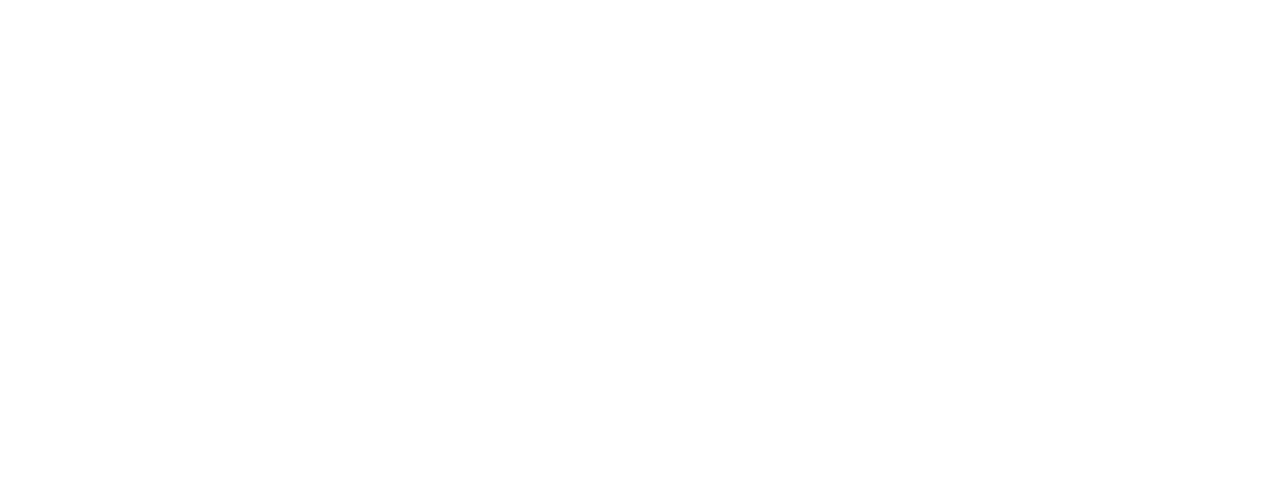
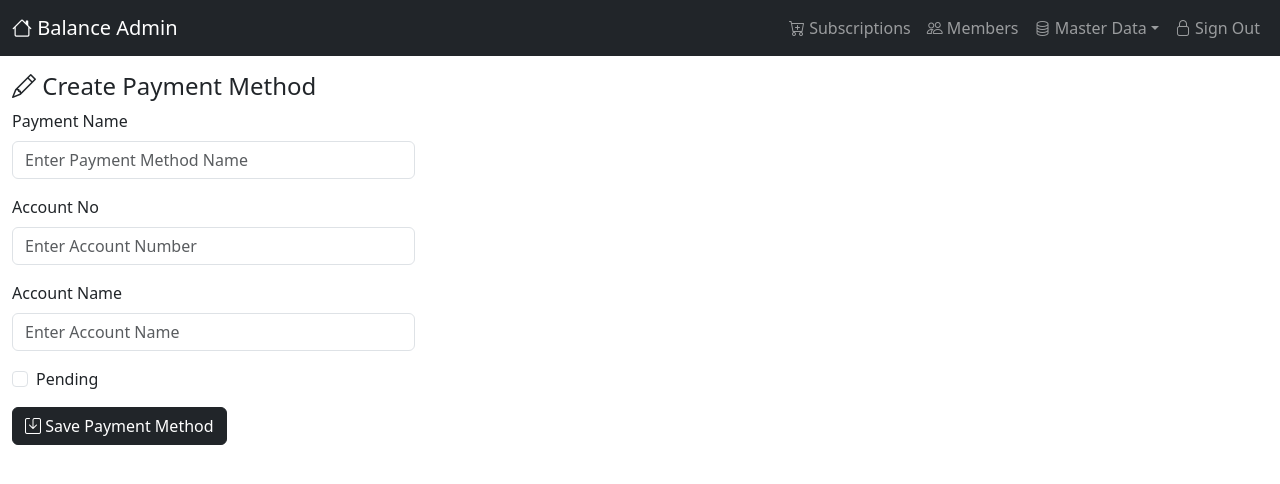
Before and after one commit to minlwin/onestop-12, a React (Vite) app in the folder balance-web/: page /admin/master/payment/edit in a window 1280 px wide. Before the commit this address had no page. Shown: the top 484 px of the page. Built offline with nearby package versions, Linux system fonts and the light colour scheme.

Commit message:
Update Payment Method Management

```diff
--- a/balance-web/src/main.tsx
+++ b/balance-web/src/main.tsx
@@ -14,8 +14,12 @@ import LedgerManagement from './pages/members/ledger-management.tsx'
 import LedgerEntryManagement from './pages/members/ledger-entry-management.tsx'
 import BalanceManagement from './pages/members/balance-management.tsx'
 import Subscriptions from './pages/management/subscriptions.tsx'
-import SubscriptionPlanManagement from './pages/management/master/plans.tsx'
-import PaymentMethods from './pages/management/master/payments.tsx'
+import SubscriptionPlanManagement from './pages/management/master/plans/plans.tsx'
+import PaymentMethods from './pages/management/master/payments/payments.tsx'
+import EditSubscriptionPlan from './pages/management/master/plans/plan-edit.tsx'
+import SubscriptionPlanDetails from './pages/management/master/plans/plan-details.tsx'
+import EditPaymentMethod from './pages/management/master/payments/payment-edit.tsx'
+import PaymentMethodDetails from './pages/management/master/payments/payment-details.tsx'
 
 createRoot(document.getElementById('root')!).render(
   <StrictMode>
@@ -32,7 +36,11 @@ createRoot(document.getElementById('root')!).render(
           <Route path='members' element={<MemberManagement />} />
           <Route path='subscriptions' element={<Subscriptions />} />
           <Route path='master/plan' element={<SubscriptionPlanManagement />} />
+          <Route path='master/plan/edit' element={<EditSubscriptionPlan />} />
+          <Route path='master/plan/:planId' element={<SubscriptionPlanDetails />} />
           <Route path='master/payment' element={<PaymentMethods />} />
+          <Route path='master/payment/edit' element={<EditPaymentMethod />} />
+          <Route path='master/payment/:paymentId' element={<PaymentMethodDetails />} />
         </Route>
 
         <Route path='/member' element={<MembersLayout />}>
--- a/balance-web/src/model/client/_instance.ts
+++ b/balance-web/src/model/client/_instance.ts
@@ -11,21 +11,19 @@ export function anonymousClient() {
 
 export function securedClient() {
 
-    const {auth} = authStore.getState()
-
     const instance = axios.create({
         baseURL: 'http://localhost:8080',
         timeout: 100000
     })
 
-    instance.interceptors.request.use(
-        config => {
-            if(auth) {
+    instance.interceptors.request.use(config => {
+        const {auth} = authStore.getState()
+
+        if(auth) {
                 config?.headers.set('Authorization', `Bearer ${auth.accessToken}`)
             }
             return config
-        },
-        error => {
+        }, error => {
             console.log(error)
             return Promise.reject(error)
         }
@@ -47,7 +45,6 @@ export function securedClient() {
                 setAuth(refreshResult)
 
                 // Retry last request
-                instance.defaults.headers.common['Authorization'] = `Bearer ${refreshResult.refreshToken}`
                 instance(originalRequest)
             } catch(e) {
                 console.log(e)
@@ -55,10 +52,6 @@ export function securedClient() {
             }
         }
 
-        if(error.status == 401) {
-            window.location.href = "/"
-        }
-
         return Promise.reject(error)
     })
 
--- a/balance-web/src/model/client/management-client.ts
+++ b/balance-web/src/model/client/management-client.ts
@@ -3,8 +3,7 @@ import { securedClient } from "./_instance";
 
 export async function searchPaymentMethod(form: PaymentMethodSearch)
     :Promise<PaymentMethodListItem[]> {
-    const client = securedClient()
-    const {data} = await client.get('/management/payment', {params : form})
+    const {data} = await securedClient().get('/management/payment', {params : form})
     return data
 }
 
--- /dev/null
+++ b/balance-web/src/pages/management/master/payments/payment-details.tsx
@@ -0,0 +1,54 @@
+import { Link, useParams } from "react-router";
+import Page from "../../../../ui/page";
+import { useEffect, useState } from "react";
+import { findPaymentMethod } from "../../../../model/client/management-client";
+import type { PaymentMethodDetails } from "../../../../model/dto";
+import FormGroup from "../../../../ui/form-group";
+
+export default function PaymentMethodDetails() {
+
+    const params = useParams()
+    const paymentId = params['paymentId']
+    const [details, setDetails] = useState<PaymentMethodDetails>()
+
+    useEffect(() => {
+        async function load() {
+            const response = await findPaymentMethod(paymentId)
+            setDetails(response)
+        }
+
+        if(paymentId) {
+            load()
+        }
+    }, [paymentId])
+
+    return (
+        <Page title="Payment Method" icon={
+            <i className="bi-credit-card"></i>
+        }>
+            <div className="row">
+                <div className="col-4">
+                    <FormGroup label="Payment Method Name" className="mb-3">
+                        <span className="form-control">{details?.name}</span>
+                    </FormGroup>
+                    <FormGroup label="Account No" className="mb-3">
+                        <span className="form-control">{details?.accountNo}</span>
+                    </FormGroup>
+                    <FormGroup label="Account Name" className="mb-3">
+                        <span className="form-control">{details?.accountName}</span>
+                    </FormGroup>
+                    <FormGroup label="Status" className="mb-3">
+                        <span className="form-control">{details?.active ? "Active" : "Pending"}</span>
+                    </FormGroup>
+
+                    <div>
+                        <Link to={`/admin/master/payment/edit?paymentId=${details?.id}`} className="btn btn-dark">
+                            <i className="bi-pencil"></i> Edit Payment Method
+                        </Link>
+                    </div>
+                </div>
+            </div>
+
+        </Page>
+    )
+}
--- /dev/null
+++ b/balance-web/src/pages/management/master/payments/payment-edit.tsx
@@ -0,0 +1,83 @@
+import { useNavigate, useSearchParams } from "react-router";
+import Page from "../../../../ui/page";
+import FormGroup from "../../../../ui/form-group";
+import type { PaymentMethodForm } from "../../../../model/dto";
+import { createPaymentMethod, findPaymentMethod, updatePaymentMethod } from "../../../../model/client/management-client";
+import { useForm } from "react-hook-form";
+import FormError from "../../../../ui/form-error";
+import { useEffect } from "react";
+
+export default function EditPaymentMethod() {
+
+    const [params] = useSearchParams()
+    const paymentId = params.get("paymentId")
+    const navigate = useNavigate()
+
+    const {handleSubmit, register, watch, reset, formState : {errors}} = useForm<PaymentMethodForm>()
+
+    useEffect(() => {
+
+        async function load(id: unknown) {
+            const response = await findPaymentMethod(id)
+            reset({
+                name: response.name,
+                accountNo: response.accountNo,
+                accountName: response.accountName,
+                active: response.active
+            })
+        }
+
+        if(paymentId) {
+            load(paymentId)
+        }
+
+    }, [paymentId, reset])
+
+    async function save(form:PaymentMethodForm) {
+        const response = paymentId ? await updatePaymentMethod(paymentId, form) : await createPaymentMethod(form)
+        navigate(`/admin/master/payment/${response.id}`)
+    }
+
+    return (
+        <Page icon={<i className="bi-pencil"></i>} title={`${paymentId ? 'Edit' : 'Create'} Payment Method`}>
+
+            <div className="row">
+                <div className="col-4">
+                    <form onSubmit={handleSubmit(save)}>
+                        <FormGroup label="Payment Name" className="mb-3">
+                            <input type="text" placeholder="Enter Payment Method Name" className="form-control" {
+                                ...register('name', {required : true})
+                            } />
+                            {errors.name && <FormError message="Please enter Payment Method Name." />}
+                        </FormGroup>
+
+                        <FormGroup label="Account No" className="mb-3">
+                            <input type="text" placeholder="Enter Account Number" className="form-control" {
+                                ...register('accountNo', {required : true})
+                            } />
+                            {errors.accountNo && <FormError message="Please enter account no." />}
+                        </FormGroup>
+
+                        <FormGroup label="Account Name" className="mb-3">
+                            <input type="text" placeholder="Enter Account Name" className="form-control" {
+                                ...register('accountName', {required : true})
+                            } />
+                            {errors.accountName && <FormError message="Please enter account name." />}
+                        </FormGroup>
+
+                        <div className="form-check mb-3">
+                            <input id="active" type="checkbox" className="form-check-input" {...register('active')} />
+                            <label htmlFor="active" className="form-check-label">{watch('active') ? "Active" : "Pending"}</label>
+                        </div>
+
+                        <div>
+                            <button type="submit" className="btn btn-dark">
+                                <i className="bi-save"></i> Save Payment Method
+                            </button>
+                        </div>
+                    </form>
+                </div>
+            </div>
+        </Page>
+    )
+}
--- a/balance-web/src/pages/management/master/payments.tsx
+++ b/balance-web/src/pages/management/master/payments/payments.tsx
@@ -1,9 +1,10 @@
 import { useForm } from "react-hook-form";
-import type { PaymentMethodListItem, PaymentMethodSearch } from "../../../model/dto";
-import Page from "../../../ui/page";
+import type { PaymentMethodListItem, PaymentMethodSearch } from "../../../../model/dto";
+import Page from "../../../../ui/page";
 import { useState } from "react";
-import { searchPaymentMethod } from "../../../model/client/management-client";
-import FormGroup from "../../../ui/form-group";
+import { searchPaymentMethod } from "../../../../model/client/management-client";
+import FormGroup from "../../../../ui/form-group";
+import { Link } from "react-router";
 
 export default function PaymentMethods() {
 
@@ -34,9 +35,13 @@ export default function PaymentMethods() {
                 </FormGroup>
 
                 <div className="col btn-wrapper">
-                    <button type="submit" className="btn btn-outline-dark">
+                    <button type="submit" className="btn btn-dark">
                         <i className="bi-search"></i> Search
                     </button>
+
+                    <Link to="edit" className="btn btn-outline-dark ms-2">
+                        <i className="bi-plus"></i> Add Payment Method
+                    </Link>
                 </div>
             </form>
 
@@ -49,6 +54,7 @@ export default function PaymentMethods() {
                         <th>Account Name</th>
                         <th>State</th>
                         <th>Payments</th>
+                        <th></th>
                     </tr>
                 </thead>
                 <tbody>
@@ -59,9 +65,14 @@ export default function PaymentMethods() {
                             <td>{item.accountNo}</td>
                             <td>{item.accountName}</td>
                             <td>
-                                <i className={item.active ? 'bi-check' : 'bi-x'}></i>
+                                {item.active ? "Active" : "Pending"}
                             </td>
                             <td>{item.payments}</td>
+                            <td className="text-center">
+                                <Link to={`/admin/master/payment/${item.id}`} className="icon-link">
+                                    <i className="bi-arrow-right"></i>
+                                </Link>
+                            </td>
                         </tr>
                     )}
                 </tbody>
--- /dev/null
+++ b/balance-web/src/pages/management/master/plans/plan-details.tsx
@@ -0,0 +1,7 @@
+import Page from "../../../../ui/page";
+
+export default function SubscriptionPlanDetails() {
+    return (
+        <Page title="Subscription Plan"></Page>
+    )
+}
--- /dev/null
+++ b/balance-web/src/pages/management/master/plans/plan-edit.tsx
@@ -0,0 +1,7 @@
+import Page from "../../../../ui/page";
+
+export default function EditSubscriptionPlan() {
+    return (
+        <Page title="Edit Subscription Plan"></Page>
+    )
+}
--- a/balance-web/src/pages/management/master/plans.tsx
+++ b/balance-web/src/pages/management/master/plans/plans.tsx
@@ -1,4 +1,4 @@
-import Page from "../../../ui/page";
+import Page from "../../../../ui/page";
 
 export default function SubscriptionPlanManagement() {
     return (
--- /dev/null
+++ b/balance-web/src/ui/form-error.tsx
@@ -0,0 +1,5 @@
+export default function FormError({message} : {message? : string}) {
+    return (
+        <span className="text-danger">{message}</span>
+    )
+}
```
Also changed, not shown: 1 other file (tests, documents, lock files or other folders).
